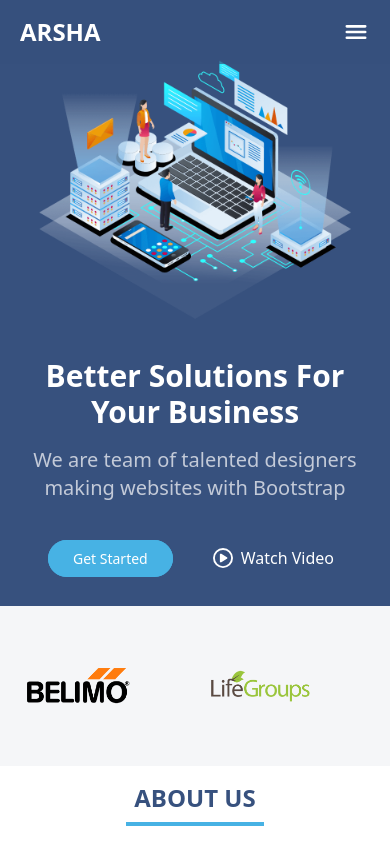
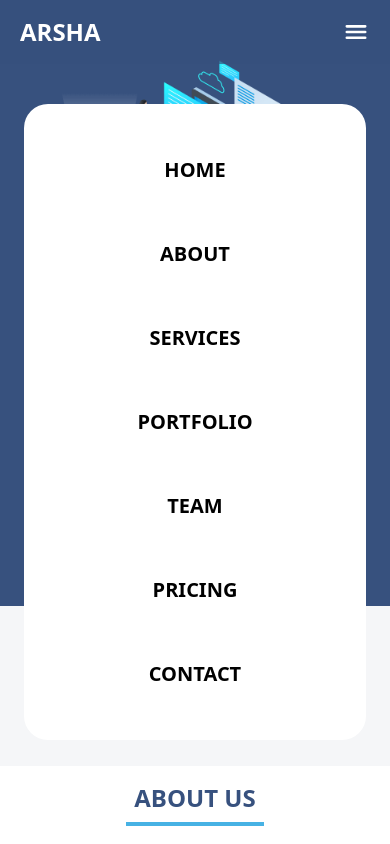
Before and after one commit to abhishekkashyap18/demo, a React (Vite) app: page / in a window 390 px wide. Both pictures are taken after a click on the element 356 px from the left and 32 px from the top of the page. Shown: the top 844 px of the page. Built offline with nearby package versions, Linux system fonts and the light colour scheme.

Commit message:
add hamburger menu

```diff
--- a/src/components/NavBar.jsx
+++ b/src/components/NavBar.jsx
@@ -1,6 +1,7 @@
 import {motion, useScroll} from "framer-motion";
 import React, { useState } from "react";
 import { IoMenu } from "react-icons/io5";
+import ResponsiveMenu from "./ResponsiveMenu";
 
 function NavBar() {
 
@@ -8,6 +9,8 @@ function NavBar() {
     onUpdate: (latest) => setTransparent(latest.y <= 100), // Update transparency on scroll
   });
   const [isTransparent, setTransparent] = useState(true);
+
+  const [open, setOpen] = useState(false);
 
 
   return (
@@ -47,11 +50,15 @@ function NavBar() {
             </li>
           </ul>
 
-          <div className="lg:hidden flex mr-3 cursor-pointer">
+          <div className="lg:hidden flex mr-3 cursor-pointer"
+          onClick={() => setOpen(!open)}
+          >
             <IoMenu className="w-7 h-7"/>
           </div>
         </div>
       </motion.div>
+
+      <ResponsiveMenu open = {open}/>
     </>
   );
 }
--- /dev/null
+++ b/src/components/ResponsiveMenu.jsx
@@ -0,0 +1,34 @@
+import React from 'react';
+import {AnimatePresence, motion} from 'motion/react'
+
+function ResponsiveMenu({open}) {
+  return (
+    <AnimatePresence mode='wait'>
+        {
+            open && (
+                <motion.div
+                initial = {{opacity: 0, y: 100}}
+                animate = {{opacity: 1, y: 0}}
+                exit = {{opacity: 0, y: -100}}
+                transition={{delay:0.3}}
+                className='absolute top-20 left-0 w-full h-screen z-20'
+                >
+                    <div className='text-xl font-semibold uppercase bg-white text-black py-10 m-6 rounded-3xl cursor-pointer'>
+                        <ul className='flex flex-col justify-center items-center gap-8'>
+                            <li className='transition delay-50 duration-300 ease-in-out hover:bg-[#47b2e4] hover:text-white rounded-full p-3'>Home</li>
+                            <li className='transition delay-50 duration-300 ease-in-out hover:bg-[#47b2e4] hover:text-white rounded-full p-3'>About</li>
+                            <li className='transition delay-50 duration-300 ease-in-out hover:bg-[#47b2e4] hover:text-white rounded-full p-3'>Services</li>
+                            <li className='transition delay-50 duration-300 ease-in-out hover:bg-[#47b2e4] hover:text-white rounded-full p-3'>Portfolio</li>
+                            <li className='transition delay-50 duration-300 ease-in-out hover:bg-[#47b2e4] hover:text-white rounded-full p-3'>Team</li>
+                            <li className='transition delay-50 duration-300 ease-in-out hover:bg-[#47b2e4] hover:text-white rounded-full p-3'>Pricing</li>
+                            <li className='transition delay-50 duration-300 ease-in-out hover:bg-[#47b2e4] hover:text-white rounded-full p-3'>Contact</li>
+                        </ul>
+                    </div>
+                </motion.div>
+            )
+        }
+    </AnimatePresence>
+  );
+}
+
+export default ResponsiveMenu;
```
